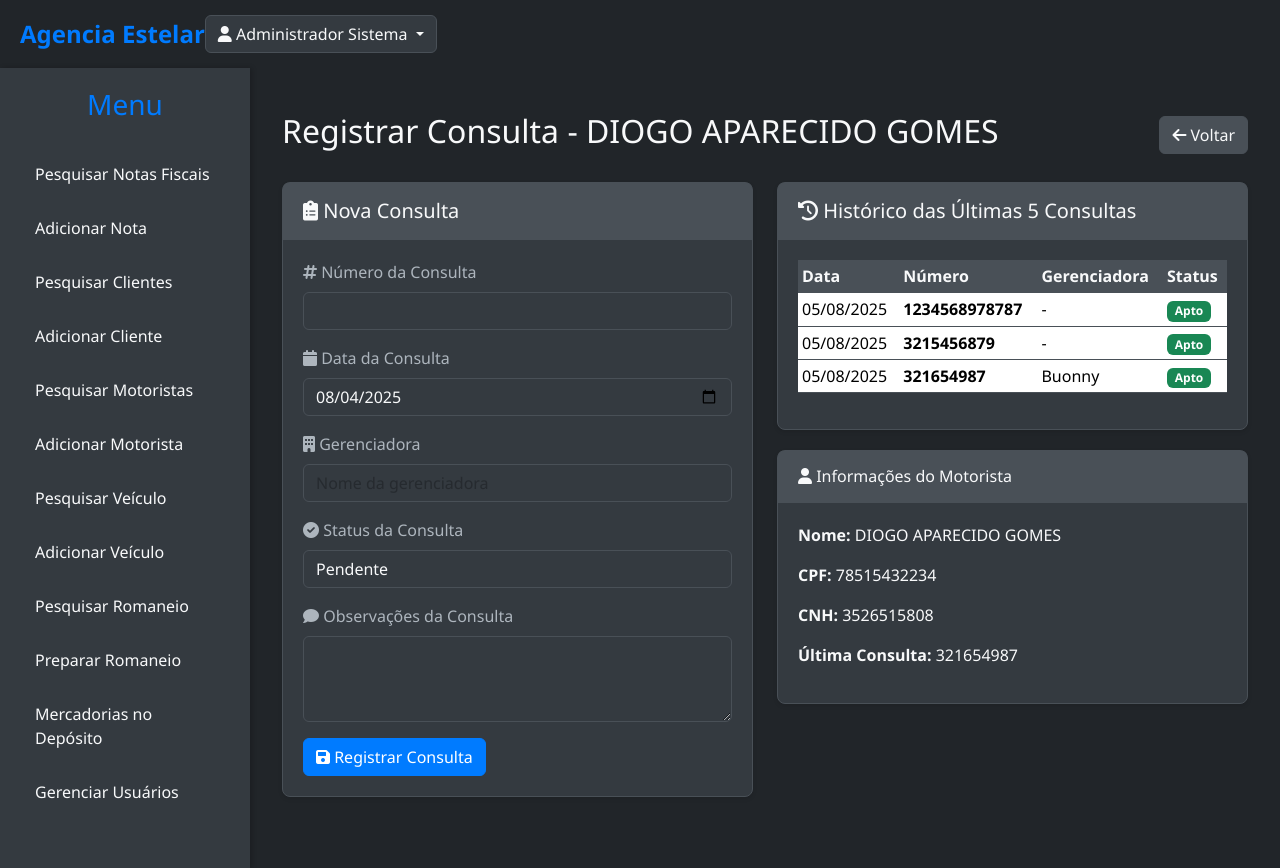
After one commit to rms2290/sistema-estelar, a Django app: page /notas/motoristas/3/registrar-consulta/ in a window 1280 px wide. The commit adds this page. Run offline with Django 5.2, Linux system fonts and the light colour scheme; a user stored in the database is signed in; data comes from the database, SQL or seed files in the repository; both versions use the stored data as it was after the commit.

Commit message:
Fix consultation registration form and add gerenciadora field
- Fixed HistoricoConsultaForm to include gerenciadora field
- Added gerenciadora column to consultation history table
- Fixed date formatting error in driver details template
- Updated consultation registration button to link to proper page
- Added missing complemento field to Motorista model
- Created new migration for gerenciadora field

```diff
--- a/notas/forms.py
+++ b/notas/forms.py
@@ -765,10 +765,11 @@ class HistoricoConsultaForm(forms.ModelForm):
     class Meta:
         model = HistoricoConsulta
         # O motorista será preenchido pela view, então não o colocamos aqui
-        fields = ['numero_consulta', 'data_consulta', 'status_consulta', 'observacoes']
+        fields = ['numero_consulta', 'data_consulta', 'gerenciadora', 'status_consulta', 'observacoes']
         widgets = {
-            'numero_consulta': forms.TextInput(attrs={'class': 'form-control'}),
+            'numero_consulta': forms.TextInput(attrs={'class': 'form-control', 'placeholder': 'Número da consulta'}),
             'data_consulta': forms.DateInput(attrs={'class': 'form-control', 'type': 'date'}),
+            'gerenciadora': forms.TextInput(attrs={'class': 'form-control', 'placeholder': 'Nome da gerenciadora'}),
             'status_consulta': forms.Select(attrs={'class': 'form-control'}),
             'observacoes': forms.Textarea(attrs={'class': 'form-control', 'rows': 3}),
         }
@@ -969,10 +970,11 @@ class HistoricoConsultaForm(forms.ModelForm):
     class Meta:
         model = HistoricoConsulta
         # O motorista será preenchido pela view, então não o colocamos aqui
-        fields = ['numero_consulta', 'data_consulta', 'status_consulta', 'observacoes']
+        fields = ['numero_consulta', 'data_consulta', 'gerenciadora', 'status_consulta', 'observacoes']
         widgets = {
             'numero_consulta': forms.TextInput(attrs={'class': 'form-control'}),
             'data_consulta': forms.DateInput(attrs={'class': 'form-control', 'type': 'date'}),
+            'gerenciadora': forms.TextInput(attrs={'class': 'form-control', 'placeholder': 'Nome da gerenciadora'}),
             'status_consulta': forms.Select(attrs={'class': 'form-control'}),
             'observacoes': forms.Textarea(attrs={'class': 'form-control', 'rows': 3}),
         }
--- a/notas/models.py
+++ b/notas/models.py
@@ -112,6 +112,7 @@ class Motorista(models.Model):
     telefone = models.CharField(max_length=20, blank=True, null=True, verbose_name="Telefone")
     endereco = models.CharField(max_length=255, blank=True, null=True, verbose_name="Endereço")
     numero = models.CharField(max_length=10, blank=True, null=True, verbose_name="Número")
+    complemento = models.CharField(max_length=255, blank=True, null=True, verbose_name="Complemento")
     bairro = models.CharField(max_length=100, blank=True, null=True, verbose_name="Bairro")
     cidade = models.CharField(max_length=100, blank=True, null=True, verbose_name="Cidade")
     estado = models.CharField(max_length=2, blank=True, null=True, verbose_name="Estado (UF)")
@@ -286,6 +287,7 @@ class HistoricoConsulta(models.Model):
     )
     numero_consulta = models.CharField(max_length=50, unique=True, verbose_name="Número da Consulta")
     data_consulta = models.DateField(default=timezone.now, verbose_name="Data da Consulta")
+    gerenciadora = models.CharField(max_length=100, blank=True, null=True, verbose_name="Gerenciadora")
     status_consulta = models.CharField(
         max_length=20,
         choices=[('Apto', 'Apto'), ('Inapto', 'Inapto'), ('Pendente', 'Pendente')],
--- a/notas/templates/notas/auth/confirmar_exclusao_usuario.html
+++ b/notas/templates/notas/auth/confirmar_exclusao_usuario.html
@@ -25,7 +25,7 @@
                             <h6 class="card-title mb-0">Informações do Usuário</h6>
                         </div>
                         <div class="card-body">
-                            <table class="table table-borderless">
+                            <table class="table table-borderless table-hover">
                                 <tr>
                                     <td><strong>Nome de Usuário:</strong></td>
                                     <td>{{ usuario.username }}</td>
--- a/notas/templates/notas/auth/perfil.html
+++ b/notas/templates/notas/auth/perfil.html
@@ -17,7 +17,7 @@
                     <div class="row">
                         <div class="col-md-6">
                             <h5>Informações Pessoais</h5>
-                            <table class="table table-borderless">
+                            <table class="table table-borderless table-hover">
                                 <tr>
                                     <td><strong>Nome:</strong></td>
                                     <td>{{ user.get_full_name }}</td>
--- a/notas/templates/notas/detalhes_nota_fiscal.html
+++ b/notas/templates/notas/detalhes_nota_fiscal.html
@@ -33,7 +33,7 @@
     {% if nota.romaneios_vinculados.all %}
     <div class="card card-body mt-4">
         <h3>Romaneios Vinculados</h3>
-        <table class="table table-striped table-sm">
+        <table class="table table-striped table-hover">
             <thead>
                 <tr>
                     <th>Código do Romaneio</th>
--- a/notas/templates/notas/detalhes_romaneio.html
+++ b/notas/templates/notas/detalhes_romaneio.html
@@ -31,7 +31,7 @@
     {% if notas_romaneadas %}
     <div class="card card-body mt-4">
         <h3>Notas Fiscais Vinculadas a este Romaneio</h3>
-        <table class="table table-striped table-sm">
+        <table class="table table-striped table-hover">
             <thead>
                 <tr>
                     <th>NF</th>
--- a/notas/templates/notas/editar_motorista.html
+++ b/notas/templates/notas/editar_motorista.html
@@ -37,7 +37,7 @@
             <button type="button" class="btn btn-primary btn-sm mb-3" data-bs-toggle="modal" data-bs-target="#adicionarConsultaModal">Registrar Nova Consulta</button>
 
             {% if historico_consultas %}
-                <table class="table table-striped table-sm">
+                <table class="table table-striped table-hover">
                     <thead>
                         <tr>
                             <th>Número da Consulta</th>
--- a/notas/templates/notas/listar_motoristas.html
+++ b/notas/templates/notas/listar_motoristas.html
@@ -74,6 +74,9 @@
                                 <a href="{% url 'notas:detalhes_motorista' motorista.pk %}" class="btn btn-info btn-sm" title="Ver Detalhes">
                                     <i class="fas fa-eye"></i>
                                 </a>
+                                <a href="{% url 'notas:registrar_consulta_motorista' motorista.pk %}" class="btn btn-warning btn-sm" title="Registrar Consulta">
+                                    <i class="fas fa-clipboard-list"></i>
+                                </a>
                             </td>
                         </tr>
                     {% endfor %}
--- a/notas/templates/notas/listar_notas.html
+++ b/notas/templates/notas/listar_notas.html
@@ -105,10 +105,10 @@
                                                 <td>{{ nota.quantidade }}</td>
                                                 <td>{{ nota.peso|floatformat:"0" }}</td>
                                                 <td>{{ nota.valor|floatformat:"2" }}</td>
-                                                <td>{{ nota.get_status_display }}</td>
+                                                <td>{{ nota.status }}</td>
                                                 <td>
-                                                    {% if nota.romaneios_vinculados.all %}
-                                                        {% for romaneio in nota.romaneios_vinculados.all %}
+                                                    {% if nota.romaneios.all %}
+                                                        {% for romaneio in nota.romaneios.all %}
                                                             <a href="{% url 'notas:detalhes_romaneio' romaneio.pk %}">{{ romaneio.codigo }}</a>{% if not forloop.last %}<br>{% endif %}
                                                         {% endfor %}
                                                     {% else %}
--- /dev/null
+++ b/notas/templates/notas/registrar_consulta_motorista.html
@@ -0,0 +1,170 @@
+{% extends 'base.html' %}
+
+{% block title %}Registrar Consulta - {{ motorista.nome }}{% endblock %}
+
+{% block content %}
+<div class="container mt-4">
+    <div class="d-flex justify-content-between align-items-center mb-4">
+        <h2>Registrar Consulta - {{ motorista.nome }}</h2>
+        <a href="{% url 'notas:listar_motoristas' %}" class="btn btn-secondary">
+            <i class="fas fa-arrow-left"></i> Voltar
+        </a>
+    </div>
+
+    <div class="row">
+        <!-- Formulário para registrar nova consulta -->
+        <div class="col-md-6">
+            <div class="card">
+                <div class="card-header">
+                    <h5 class="card-title mb-0">
+                        <i class="fas fa-clipboard-list"></i> Nova Consulta
+                    </h5>
+                </div>
+                <div class="card-body">
+                    <form method="post">
+                        {% csrf_token %}
+
+                        <div class="mb-3">
+                            <label for="{{ form.numero_consulta.id_for_label }}" class="form-label">
+                                <i class="fas fa-hashtag"></i> {{ form.numero_consulta.label }}
+                            </label>
+                            {{ form.numero_consulta }}
+                            {% if form.numero_consulta.errors %}
+                                <div class="text-danger">
+                                    {{ form.numero_consulta.errors }}
+                                </div>
+                            {% endif %}
+                        </div>
+
+                        <div class="mb-3">
+                            <label for="{{ form.data_consulta.id_for_label }}" class="form-label">
+                                <i class="fas fa-calendar"></i> {{ form.data_consulta.label }}
+                            </label>
+                            {{ form.data_consulta }}
+                            {% if form.data_consulta.errors %}
+                                <div class="text-danger">
+                                    {{ form.data_consulta.errors }}
+                                </div>
+                            {% endif %}
+                        </div>
+
+                        <div class="mb-3">
+                            <label for="{{ form.gerenciadora.id_for_label }}" class="form-label">
+                                <i class="fas fa-building"></i> {{ form.gerenciadora.label }}
+                            </label>
+                            {{ form.gerenciadora }}
+                            {% if form.gerenciadora.errors %}
+                                <div class="text-danger">
+                                    {{ form.gerenciadora.errors }}
+                                </div>
+                            {% endif %}
+                        </div>
+
+                        <div class="mb-3">
+                            <label for="{{ form.status_consulta.id_for_label }}" class="form-label">
+                                <i class="fas fa-check-circle"></i> {{ form.status_consulta.label }}
+                            </label>
+                            {{ form.status_consulta }}
+                            {% if form.status_consulta.errors %}
+                                <div class="text-danger">
+                                    {{ form.status_consulta.errors }}
+                                </div>
+                            {% endif %}
+                        </div>
+
+                        <div class="mb-3">
+                            <label for="{{ form.observacoes.id_for_label }}" class="form-label">
+                                <i class="fas fa-comment"></i> {{ form.observacoes.label }}
+                            </label>
+                            {{ form.observacoes }}
+                            {% if form.observacoes.errors %}
+                                <div class="text-danger">
+                                    {{ form.observacoes.errors }}
+                                </div>
+                            {% endif %}
+                        </div>
+
+                        <button type="submit" class="btn btn-primary">
+                            <i class="fas fa-save"></i> Registrar Consulta
+                        </button>
+                    </form>
+                </div>
+            </div>
+        </div>
+
+        <!-- Histórico das últimas 5 consultas -->
+        <div class="col-md-6">
+            <div class="card">
+                <div class="card-header">
+                    <h5 class="card-title mb-0">
+                        <i class="fas fa-history"></i> Histórico das Últimas 5 Consultas
+                    </h5>
+                </div>
+                <div class="card-body">
+                    {% if historico_consultas %}
+                        <div class="table-responsive">
+                            <table class="table table-sm">
+                                <thead>
+                                    <tr>
+                                        <th>Data</th>
+                                        <th>Número</th>
+                                        <th>Gerenciadora</th>
+                                        <th>Status</th>
+                                    </tr>
+                                </thead>
+                                <tbody>
+                                    {% for consulta in historico_consultas %}
+                                        <tr>
+                                            <td>{{ consulta.data_consulta|date:"d/m/Y" }}</td>
+                                            <td><strong>{{ consulta.numero_consulta }}</strong></td>
+                                            <td>{{ consulta.gerenciadora|default:"-" }}</td>
+                                            <td>
+                                                {% if consulta.status_consulta == 'Apto' %}
+                                                    <span class="badge bg-success">{{ consulta.status_consulta }}</span>
+                                                {% elif consulta.status_consulta == 'Inapto' %}
+                                                    <span class="badge bg-danger">{{ consulta.status_consulta }}</span>
+                                                {% else %}
+                                                    <span class="badge bg-warning">{{ consulta.status_consulta }}</span>
+                                                {% endif %}
+                                            </td>
+                                        </tr>
+                                    {% endfor %}
+                                </tbody>
+                            </table>
+                        </div>
+                    {% else %}
+                        <p class="text-muted">Nenhuma consulta registrada ainda.</p>
+                    {% endif %}
+                </div>
+            </div>
+
+            <!-- Informações do motorista -->
+            <div class="card mt-3">
+                <div class="card-header">
+                    <h6 class="card-title mb-0">
+                        <i class="fas fa-user"></i> Informações do Motorista
+                    </h6>
+                </div>
+                <div class="card-body">
+                    <p><strong>Nome:</strong> {{ motorista.nome }}</p>
+                    <p><strong>CPF:</strong> {{ motorista.cpf }}</p>
+                    <p><strong>CNH:</strong> {{ motorista.cnh|default:"Não informado" }}</p>
+                    <p><strong>Última Consulta:</strong> {{ motorista.numero_consulta|default:"Não registrada" }}</p>
+                </div>
+            </div>
+        </div>
+    </div>
+
+    {# Mensagens do Django #}
+    {% if messages %}
+        <div class="mt-3">
+            {% for message in messages %}
+                <div class="alert alert-{{ message.tags }} alert-dismissible fade show" role="alert">
+                    {{ message }}
+                    <button type="button" class="btn-close" data-bs-dismiss="alert"></button>
+                </div>
+            {% endfor %}
+        </div>
+    {% endif %}
+</div>
+{% endblock %}
--- a/notas/templates/notas/visualizar_romaneio_para_impressao.html
+++ b/notas/templates/notas/visualizar_romaneio_para_impressao.html
@@ -49,7 +49,7 @@
         <div class="notes-print-section mb-4">
             <h4 class="text-center mb-3">RESUMO DE NOTAS FISCAIS</h4>
             {% if notas_romaneadas %}
-                <table class="table table-bordered table-sm print-table">
+                <table class="table table-bordered table-hover print-table">
                     <thead>
                         <tr>
                             <th>NR. NOTA</th>
--- a/notas/urls.py
+++ b/notas/urls.py
@@ -24,6 +24,7 @@ urlpatterns = [
     path('motoristas/editar/<int:pk>/', views.editar_motorista, name='editar_motorista'),
     path('motoristas/excluir/<int:pk>/', views.excluir_motorista, name='excluir_motorista'),
     path('motoristas/<int:pk>/adicionar-consulta/', views.adicionar_historico_consulta, name='adicionar_historico_consulta'),
+    path('motoristas/<int:pk>/registrar-consulta/', views.registrar_consulta_motorista, name='registrar_consulta_motorista'),
     path('motoristas/<int:pk>/detalhes/', views.detalhes_motorista, name='detalhes_motorista'),
 
 # Novas URLs para Veículo
--- a/notas/views.py
+++ b/notas/views.py
@@ -117,6 +117,7 @@ def detalhes_cliente(request, pk):
 # --------------------------------------------------------------------------------------
 # Views para Nota Fiscal
 # --------------------------------------------------------------------------------------
+@login_required
 def listar_notas_fiscais(request):
     search_form = NotaFiscalSearchForm(request.GET)
     notas_fiscais = NotaFiscal.objects.none()
@@ -228,14 +229,19 @@ def adicionar_motorista(request):
     if request.method == 'POST':
         form = MotoristaForm(request.POST)
         if form.is_valid():
-            form.save()
+            motorista = form.save()
             messages.success(request, 'Motorista adicionado com sucesso!')
             return redirect('notas:listar_motoristas')
         else:
             messages.error(request, 'Houve um erro ao adicionar o motorista. Verifique os campos.')
     else:
         form = MotoristaForm()
-    return render(request, 'notas/adicionar_motorista.html', {'form': form})
+
+    context = {
+        'form': form,
+        'historico_consultas': None,  # Não há histórico para motoristas novos
+    }
+    return render(request, 'notas/adicionar_motorista.html', context)
 
 def editar_motorista(request, pk):
     motorista = get_object_or_404(Motorista, pk=pk)
@@ -268,12 +274,49 @@ def adicionar_historico_consulta(request, pk):
             historico = form.save(commit=False)
             historico.motorista = motorista
             historico.save()
+
+            # Atualizar o campo numero_consulta do motorista com o número da última consulta
+            motorista.numero_consulta = historico.numero_consulta
+            motorista.save()
+
             messages.success(request, 'Consulta de risco registrada com sucesso!')
             return redirect('notas:editar_motorista', pk=motorista.pk)
         else:
             messages.error(request, 'Houve um erro ao registrar a consulta. Verifique os campos.')
             return redirect('notas:editar_motorista', pk=motorista.pk)
     return redirect('notas:editar_motorista', pk=motorista.pk)
+
+def registrar_consulta_motorista(request, pk):
+    """Nova view para registrar consultas diretamente na tela de pesquisa de motoristas"""
+    motorista = get_object_or_404(Motorista, pk=pk)
+
+    if request.method == 'POST':
+        form = HistoricoConsultaForm(request.POST)
+        if form.is_valid():
+            historico = form.save(commit=False)
+            historico.motorista = motorista
+            historico.save()
+
+            # Atualizar o campo numero_consulta do motorista com o número da última consulta
+            motorista.numero_consulta = historico.numero_consulta
+            motorista.save()
+
+            messages.success(request, 'Consulta registrada com sucesso!')
+            return redirect('notas:listar_motoristas')
+        else:
+            messages.error(request, 'Houve um erro ao registrar a consulta. Verifique os campos.')
+    else:
+        form = HistoricoConsultaForm()
+
+    # Buscar histórico das últimas 5 consultas
+    historico_consultas = HistoricoConsulta.objects.filter(motorista=motorista).order_by('-data_consulta')[:5]
+
+    context = {
+        'motorista': motorista,
+        'form': form,
+        'historico_consultas': historico_consultas,
+    }
+    return render(request, 'notas/registrar_consulta_motorista.html', context)
 
 def excluir_motorista(request, pk):
     motorista = get_object_or_404(Motorista, pk=pk)
@@ -733,16 +776,6 @@ def load_notas_fiscais_para_romaneio(request):
 
 # --------------------------------------------------------------------------------------
 # Detalhes Views (já implementadas)
-# --------------------------------------------------------------------------------------
-def detalhes_motorista(request, pk):
-    motorista = get_object_or_404(Motorista, pk=pk)
-    historico_consultas = HistoricoConsulta.objects.filter(motorista=motorista).order_by('-data_consulta')[:5]
-    context = {
-        'motorista': motorista,
-        'historico_consultas': historico_consultas,
-    }
-    return render(request, 'notas/detalhes_motorista.html', context)
-
 def detalhes_nota_fiscal(request, pk):
     nota = get_object_or_404(NotaFiscal, pk=pk)
     romaneios_vinculados = nota.romaneios_vinculados.all().order_by('-data_emissao')
--- a/static/css/style.css
+++ b/static/css/style.css
@@ -253,6 +253,38 @@ body {
 }
 .table td, .table th {
     border-color: var(--dark-border-color); /* Bordas das células */
+}
+
+/* Estilos específicos para tabelas sem bordas (table-borderless) */
+.table.table-borderless {
+    border: none;
+}
+.table.table-borderless td,
+.table.table-borderless th {
+    border: none;
+}
+.table.table-borderless tbody tr:hover {
+    background-color: rgba(0, 123, 255, 0.1); /* Hover mais sutil para tabelas sem bordas */
+}
+
+/* Estilos para tabelas de impressão */
+.print-table {
+    background-color: #fff !important;
+    color: #333 !important;
+}
+.print-table thead th {
+    background-color: #f8f9fa !important;
+    color: #333 !important;
+    border-color: #dee2e6 !important;
+}
+.print-table tbody tr {
+    background-color: #fff !important;
+}
+.print-table tbody tr:hover {
+    background-color: #f8f9fa !important;
+}
+.print-table td, .print-table th {
+    border-color: #dee2e6 !important;
 }
 
 
--- a/templates/base.html
+++ b/templates/base.html
@@ -59,6 +59,7 @@
             <nav class="sidebar-nav">
                 <ul>
                     {% if user.can_access_funcionalidades %}
+                    <li><a href="{% url 'notas:listar_notas_fiscais' %}">Pesquisar Notas Fiscais</a></li>
                     <li><a href="{% url 'notas:adicionar_nota_fiscal' %}">Adicionar Nota</a></li>
                     {% endif %}
 
```
Also changed, not shown: notas/templates/notas/adicionar_motorista.html (+37 -0 lines), notas/templates/notas/detalhes_motorista.html (+8 -9 lines), db.sqlite3, notas/migrations/0017_historicoconsulta_gerenciadora.py (added), notas/migrations/0018_motorista_complemento.py (added).
